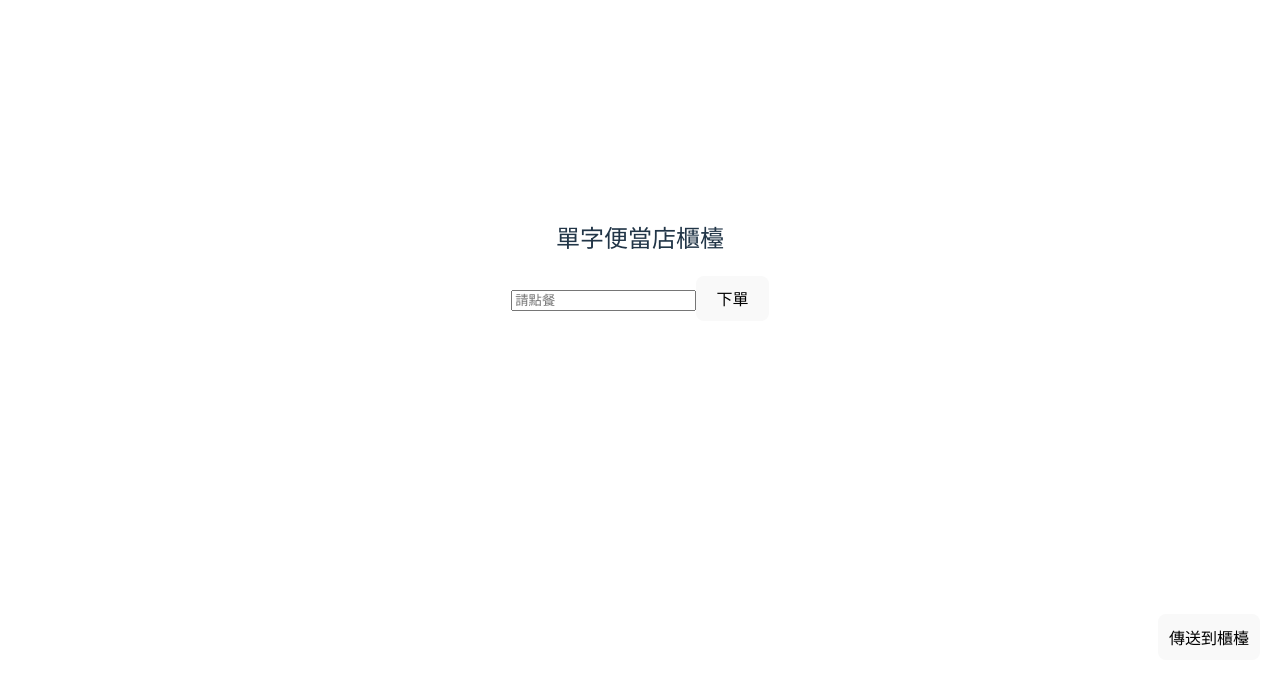
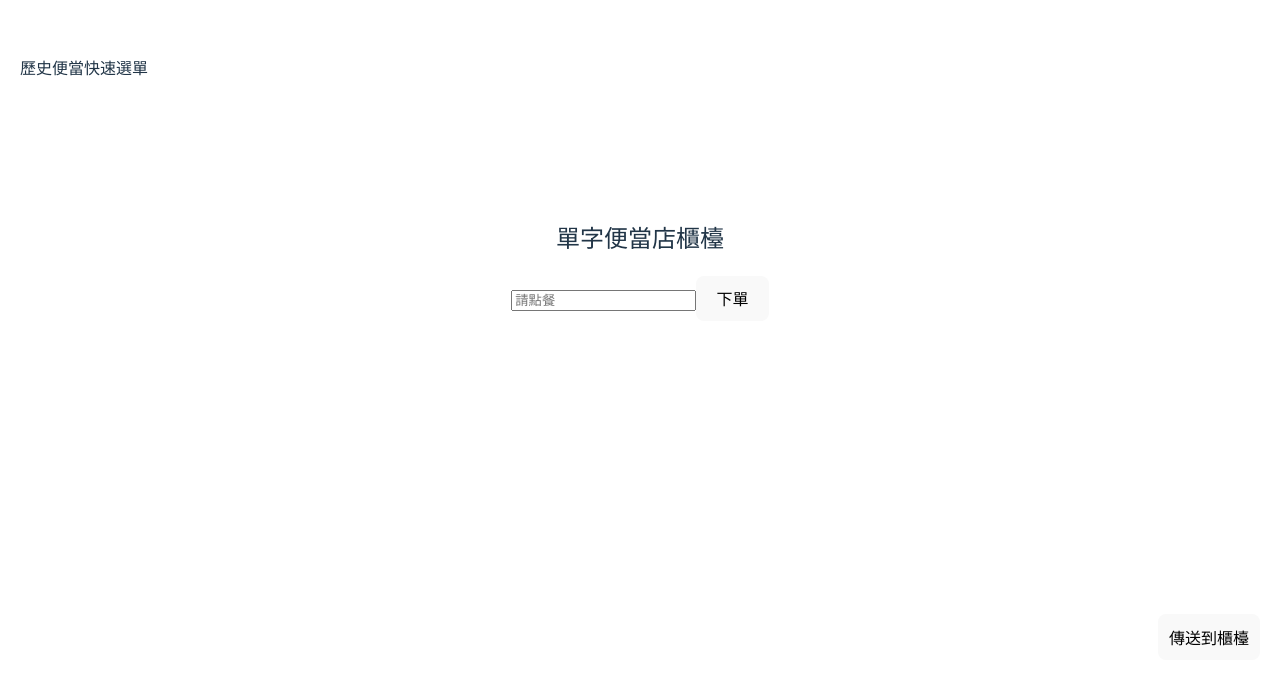
Before and after one commit to AstarChen0720/JPDictionary, a React (Vite) app in the folder main/: page / in a window 1280 px wide. Shown: the part 120-800 px from the top of the page. Built offline with nearby package versions, Linux system fonts and the light colour scheme.

Commit message:
已經加上歷史訂單(單字卡)的索引書籤, 網站LV1.5->LV2

```diff
--- a/main/src/App.jsx
+++ b/main/src/App.jsx
@@ -41,6 +41,7 @@ function App() {
 
   //聘請一位傾聽者,去聽整間餐廳客人在講什麼,聽到客人說出特定的話時,就會使用傳送到櫃檯的魔法將客人傳送到櫃檯前面
   useEffect(() => {
+    //如果有人說出指令要做的SOP
     const keyboardListener = (e) => {
       if (e.ctrlKey && e.key === "Enter") {
         //e.ctrlKey看是否有按著Ctrl鍵,e.key看按下的是哪個鍵,如果是Enter鍵的話
@@ -49,16 +50,54 @@ function App() {
     };
     //派傾聽者去聽整間餐廳
     window.addEventListener("keydown", keyboardListener); //在整間餐廳(window),聘用一位傾聽者來聽keydown事件,當有按鍵被按下時就執行keyboardListener這個動作
-    //在工頭要重新指派工作(重新渲染)前,先把現在的傾聽者解雇掉,不然會越來越多人
+    //在便當店關閉時將傾聽者解雇掉,不然會越來越多人
     return () => {
-    window.removeEventListener("keydown", keyboardListener); //在整間餐廳中做"聽keydown事件且執行keyboardListener"這個工作的傾聽者解雇掉(括號內要一模一樣)
+      window.removeEventListener("keydown", keyboardListener); //在整間餐廳中做"聽keydown事件且執行keyboardListener"這個工作的傾聽者解雇掉(括號內要一模一樣),這裡的return代表這是便當店關閉時要做的工作,而不是要交回什麼東西
     };
-  }, []); //空陣列代表這個合約只會在工頭每次指派工作(渲染)時執行一次
+  }, []); //空陣列代表這個合約只會這間店每次重新卸載再重建(掛載)時執行一次
+
+  //翻到指定便當頁數的魔法:點下歷史便當的書籤後,就會自動翻到指定便當的那一頁
+  const scrollToBendo = (bendoId) => {
+    const bendoelement = document.getElementById(`bendo-${bendoId}`); //找對應的便當的id
+    if (bendoelement) {
+      bendoelement.scrollIntoView({ behavior: "smooth", block: "start" }); //如果有id的話,就將視角用平滑的方式移到那個歷史便當的那一頁,且將那一頁移到視角的最上方
+    }
+  };
 
   //剛剛那是內部跟員工講的規定,現在是涉及到外部硬體設施的部分
   return (
     <>
-      <div className="BendoShop">
+      <div className="BendoShop" style={{ display: "flex" }}>
+        {/* --- 索引標籤區 (書籤) --- */}
+        <div
+          className="orderHistory-index"
+          style={{
+            position: "fixed",
+            left: "20px",
+            top: "20vh",
+            maxHeight: "60vh",
+            overflowY: "auto",
+            display: "flex",
+            flexDirection: "column",
+            gap: "5px",
+            zIndex: 100,
+          }}
+        >
+          <p>歷史便當快速選單</p>
+          {orderHistory.map((bendo) => {
+            return (
+              <button
+                key={bendo.id}
+                onClick={() => scrollToBendo(bendo.id)}
+                style={{ padding: "5px", fontSize: "12px", cursor: "pointer" }}
+              >
+                {bendo.mainDish}
+                {/* 用主菜名當標籤 */}
+              </button>
+            );
+          })}
+        </div>
+        <div style={{ flex: 1 }}>
           {/* 櫃檯區,櫃檯會執行點餐流程和秀出歷史訂單在旁邊讓客人參考 */}
           <div className="Counter" style={{ height: "20vh", padding: "20px" }}>
             <h2>單字便當店櫃檯</h2>
@@ -78,6 +117,7 @@ function App() {
             {/* 再在櫃檯增加一個點餐按鈕,如果按下就送出客人的點單 */}
             <button onClick={takeOrder}>下單</button>
           </div>
+        </div>
         {/* 櫃檯--歷史訂單顯示區 */}
         <div className="orderHistory-display">
           {/* 將歷史訂單筆記本裡面的清單一筆一筆拿出來抄到上面顯示出來給客人看 */}
@@ -86,6 +126,7 @@ function App() {
             return (
               <div
                 key={bendo.id}
+                id={`bendo-${bendo.id}`} //給每個便當一個獨特的id,加上bendo-前綴方便辨識
                 className="bendo-card"
                 style={{
                   height: "100vh",
```
Lines whose indentation alone changed are shown as unchanged.
